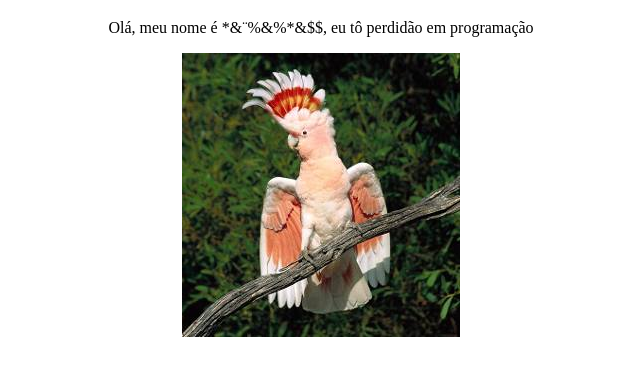
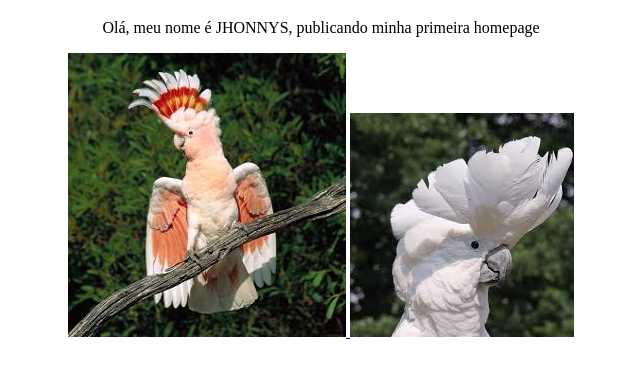
Before and after one commit to Jhonnys44/jhonnys.github.io, a plain HTML site: page index.html in a window 1280 px wide. Shown: the part 61-436 px from the top of the page, without its empty margins (319-959 px from the left). Drawn offline with Linux system fonts and the light colour scheme.

Commit message:
Update index.html

```diff
--- a/index.html
+++ b/index.html
@@ -3,11 +3,12 @@
 <meta http-equiv="Content-Type" content="text/html; charset=utf-8">
 <body>
 <h1 style="text-align:center;">Bem vindo(a) isso é um teste do github</h1>
-<p style="text-align:center;"> Olá, meu nome é *&¨%&%*&$$, eu tô perdidão em programação</p>
+<p style="text-align:center;"> Olá, meu nome é JHONNYS, publicando minha primeira homepage</p>
 
 <center>
 <a href="https://www.mascotarios.org/pt/aves/cacatuas/" target="_blank">
 <img src="images/cacatua.jpg">
+<img src="images/download.jpg">
 </a>
 
 </center>
```
